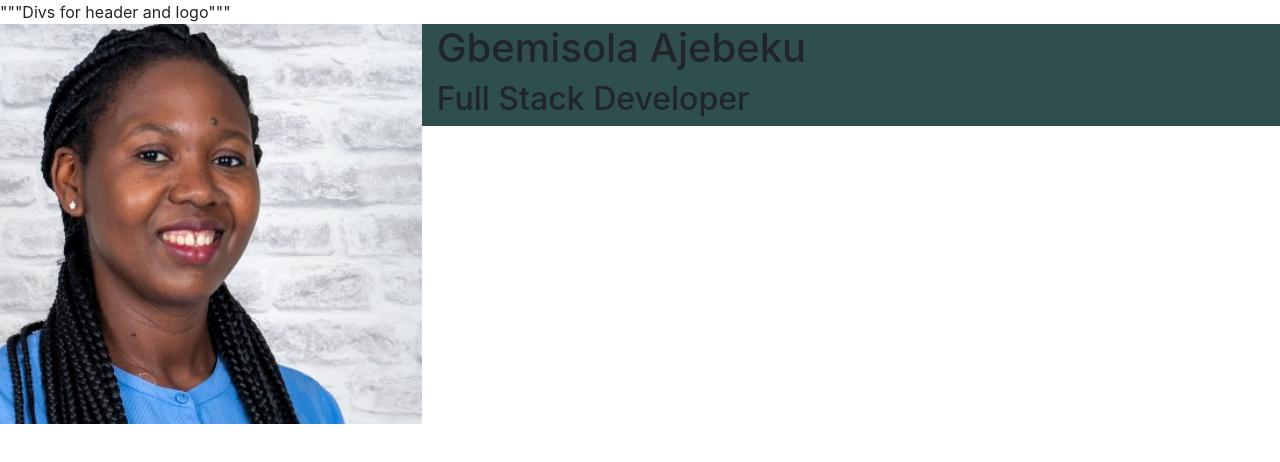
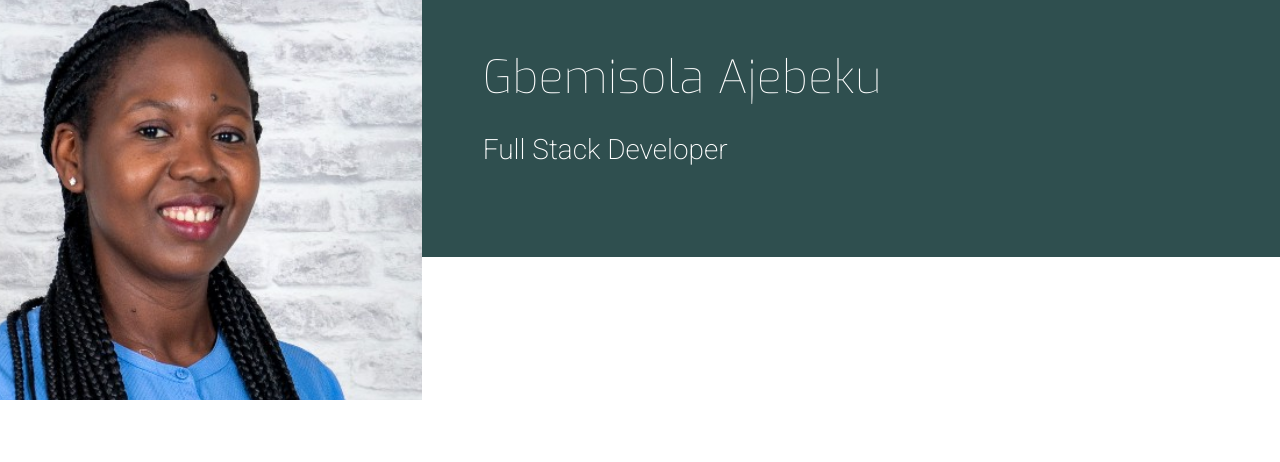
Before and after one commit to Gbemisola23/Gbemisola-sResume, a plain HTML site: page index.html in a window 1280 px wide. Drawn offline with nearby package versions, Linux system fonts and the light colour scheme.

Commit message:
Add name and title styles to css file

```diff
--- a/assets/css/style.css
+++ b/assets/css/style.css
@@ -11,7 +11,7 @@ header {
 }
 
 .heading {
-    margin-left: ;
+    margin-left:46px;
 }
 
 .logo {
@@ -25,3 +25,21 @@ header {
     -webkit-transition: all .5s ease-in-out;
 
 }
+
+.name{
+    font-family: "Exo", sans-serif;
+    font-weight: 100;
+    font-size: 46px;
+    margin-top: 50px;
+    color:#fff;
+}
+
+.title {
+    font-family: "Roboto", sans-serif;
+    font-weight: 200;
+    font-size: 28px;
+    margin-top: 28px;
+    margin-bottom: 90px;
+    color:#fff;
+
+}
--- a/index.html
+++ b/index.html
@@ -11,7 +11,7 @@
 </head>
 <body>
     <header>
-        """Divs for header and logo"""
+        <!----Divs for header and logo--->
        <div class="row">
         <a href="index.html" class="col-md-4 logo">
 
```
